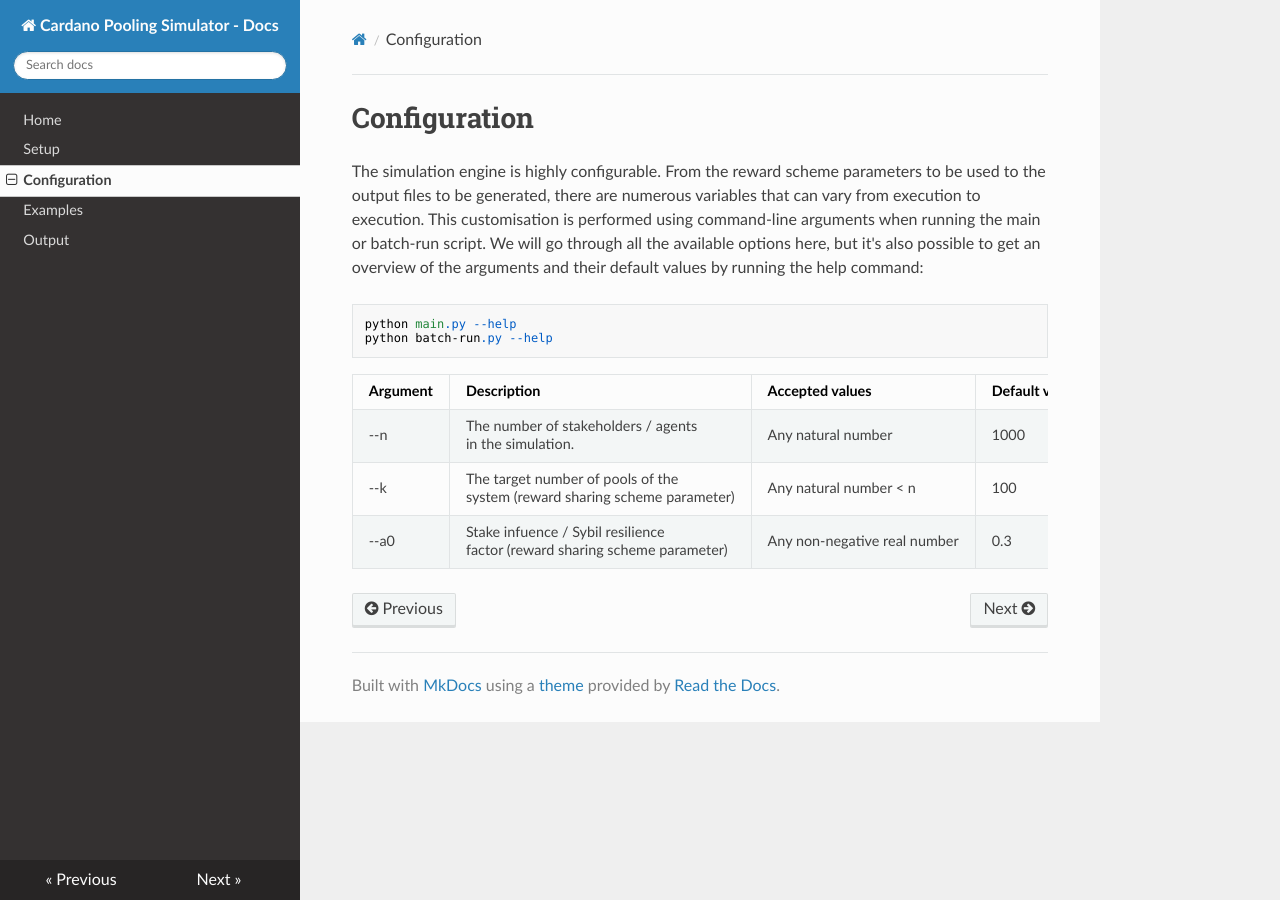
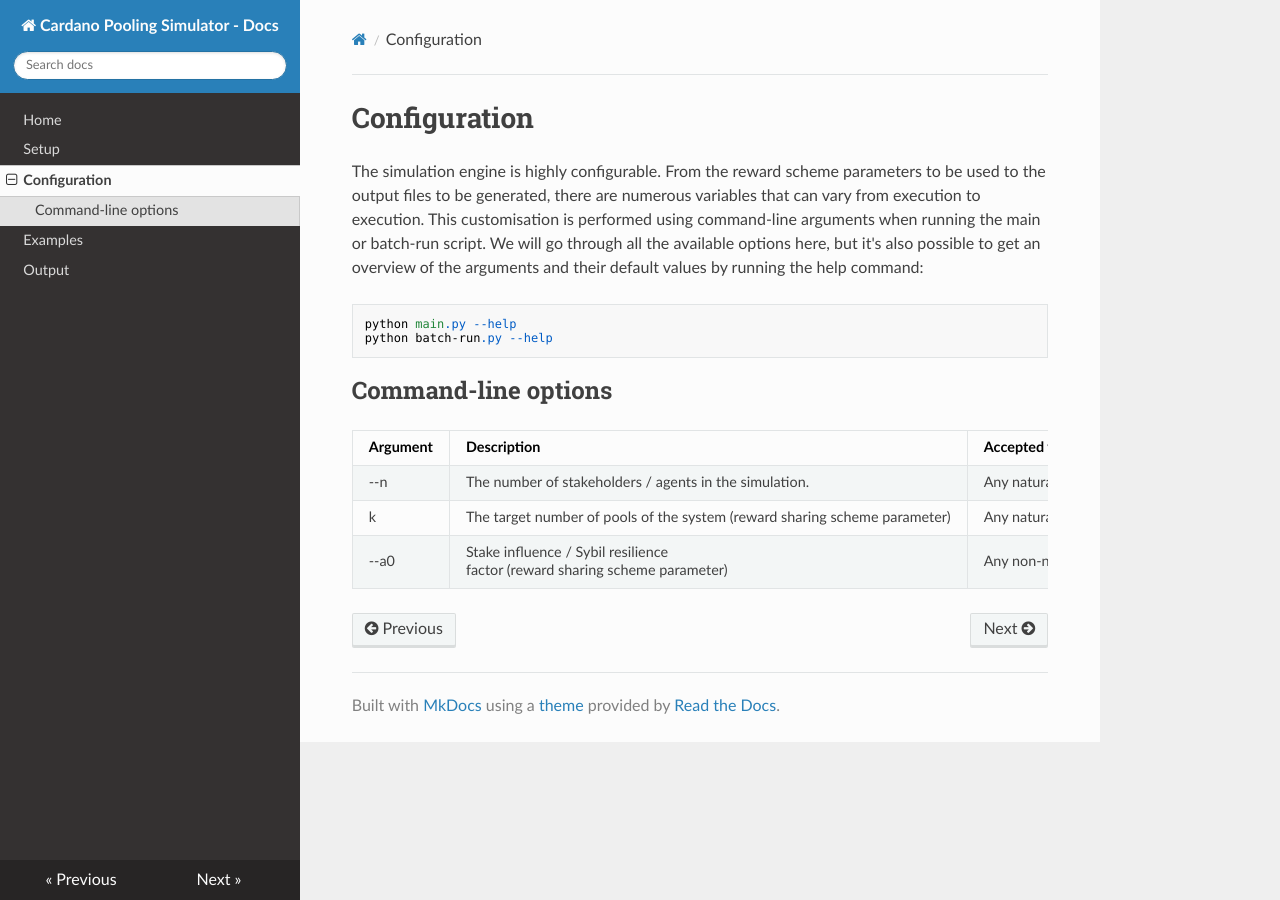
Before and after one commit to Blockchain-Technology-Lab/Rewards-Sharing-Simulation-Engine, an MkDocs documentation site: the page built from docs/configuration.md, in a window 1280 px wide. Built offline with MkDocs 1.6.1, drawn with Linux system fonts in a browser that asks for light colours; nearby versions of some CDN libraries.

Commit message:
Experiment with new md table

```diff
--- a/docs/configuration.md
+++ b/docs/configuration.md
@@ -8,9 +8,10 @@
 	python main.py --help
     python batch-run.py --help
 
+## Command-line options
 
-| Argument | Description | Accepted values | Default value |
-| -------- | ----------- | --------------- | ------------- |
-| --n      | The number of stakeholders / agents<br>in the simulation. | Any natural number | 1000 |
-| --k      | The target number of pools of the<br>system (reward sharing scheme parameter) | Any natural number < n | 100 |
-| --a0     | Stake infuence / Sybil resilience<br>factor (reward sharing scheme parameter) | Any non-negative real number | 0.3 |
+| Argument | Description                                                                    | Accepted values              | Default value |
+|----------|--------------------------------------------------------------------------------|------------------------------|---------------|
+| --n      | The number of stakeholders / agents in the simulation.                         | Any natural number           | 1000          |
+| k        | The target number of pools of the system (reward sharing scheme parameter)     | Any natural number           | 100           |
+| --a0     | Stake influence / Sybil resilience<br>factor (reward sharing scheme parameter) | Any non-negative real number | 0.3           |
```
